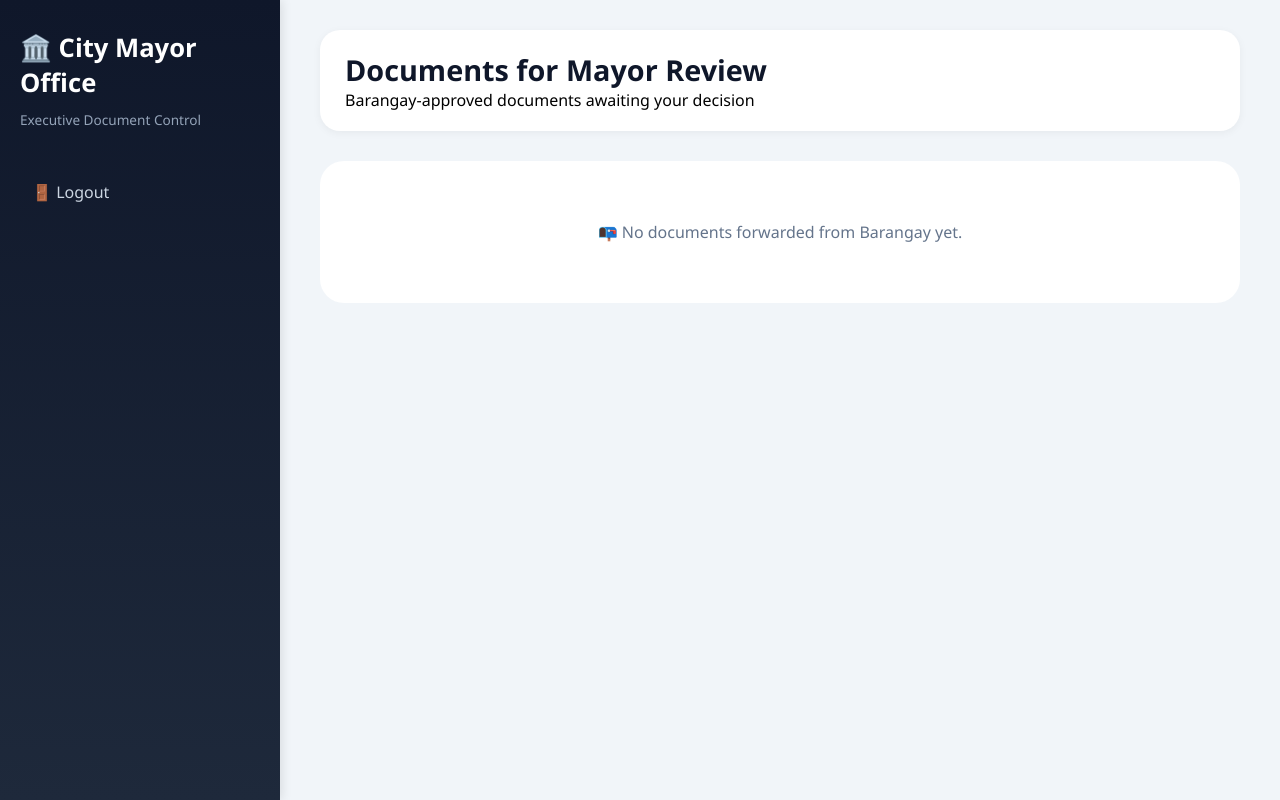
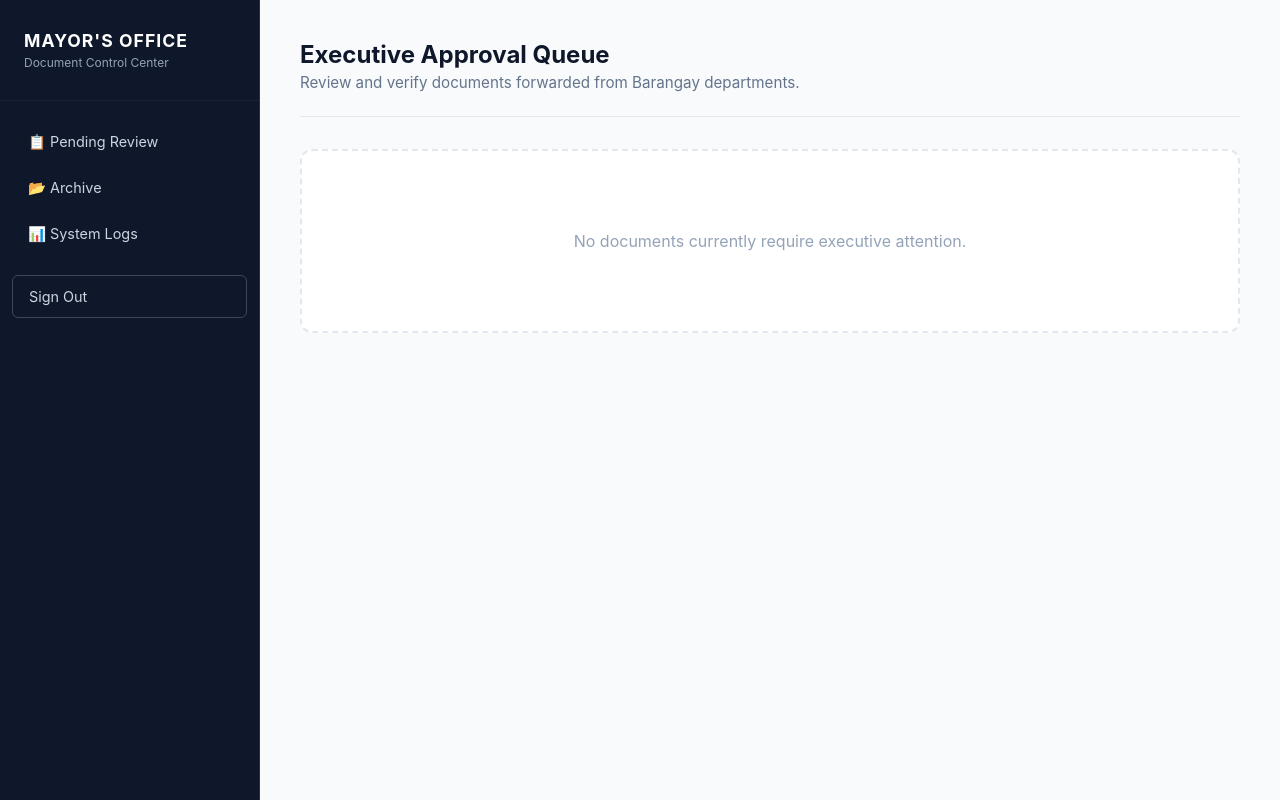
Before and after one commit to anj034542-star/AADS, a Flask app: template templates/2admindashboard.html in a window 1280 px wide. Run offline with Flask 3, Linux system fonts and the light colour scheme; the template is opened without the code that fills it, so the values that code supplies are empty; parts of the project's set-up code (start-up, migrations or seed data) failed here and were passed over.

Commit message:
Update 2admindashboard.html

```diff
--- a/templates/2admindashboard.html
+++ b/templates/2admindashboard.html
@@ -1,10 +1,18 @@
 <!DOCTYPE html>
-<html>
+<html lang="en">
 <head>
     <meta charset="UTF-8">
     <meta name="viewport" content="width=device-width, initial-scale=1.0">
     <title>City Mayor Office - Document Management</title>
     <style>
+        :root {
+            --office-primary: #312e81; /* Indigo 900 */
+            --office-bg: #f8fafc;
+            --sidebar-dark: #0f172a;
+            --border-color: #e2e8f0;
+            --text-main: #1e293b;
+        }
+
         * {
             margin: 0;
             padding: 0;
@@ -12,149 +20,213 @@
         }
 
         body {
-            font-family: 'Segoe UI', Tahoma, Geneva, Verdana, sans-serif;
-            background: #f1f5f9;
+            font-family: 'Inter', -apple-system, BlinkMacSystemFont, "Segoe UI", Roboto, sans-serif;
+            background: var(--office-bg);
+            color: var(--text-main);
             display: flex;
             min-height: 100vh;
         }
 
+        /* Sidebar - Formal Professional */
         .sidebar {
-            width: 280px;
-            background: linear-gradient(180deg, #0f172a, #1e293b);
+            width: 260px;
+            background: var(--sidebar-dark);
             color: white;
-            padding: 30px 20px;
-            box-shadow: 2px 0 10px rgba(0,0,0,0.1);
+            display: flex;
+            flex-direction: column;
+            border-right: 1px solid rgba(255,255,255,0.1);
+        }
+
+        .sidebar-header {
+            padding: 30px 24px;
+            border-bottom: 1px solid rgba(255,255,255,0.05);
         }
 
         .sidebar h2 {
-            font-size: 1.6rem;
-            margin-bottom: 10px;
+            font-size: 1.1rem;
+            letter-spacing: 1px;
+            text-transform: uppercase;
+            font-weight: 700;
         }
 
         .sidebar p {
-            font-size: 0.85rem;
+            font-size: 0.75rem;
             color: #94a3b8;
-            margin-bottom: 40px;
+            margin-top: 4px;
+        }
+
+        .sidebar-nav {
+            padding: 20px 12px;
+            flex-grow: 1;
         }
 
         .sidebar a {
-            display: block;
+            display: flex;
+            align-items: center;
             color: #cbd5e1;
             text-decoration: none;
-            padding: 12px;
-            margin: 8px 0;
-            border-radius: 12px;
+            padding: 12px 16px;
+            margin-bottom: 4px;
+            border-radius: 6px;
+            font-size: 0.9rem;
             transition: 0.2s;
         }
 
         .sidebar a:hover {
-            background: #334155;
+            background: rgba(255,255,255,0.08);
             color: white;
         }
 
+        /* Main Content Workspace */
         .main {
             flex: 1;
-            padding: 30px 40px;
-            overflow-x: auto;
+            padding: 40px;
+            overflow-y: auto;
         }
 
         .header {
-            background: white;
-            padding: 20px 25px;
-            border-radius: 20px;
-            margin-bottom: 30px;
-            box-shadow: 0 2px 8px rgba(0,0,0,0.05);
+            border-bottom: 1px solid var(--border-color);
+            padding-bottom: 24px;
+            margin-bottom: 32px;
         }
 
         .header h1 {
-            font-size: 1.8rem;
-            color: #0f172a;
+            font-size: 1.5rem;
+            font-weight: 700;
+            color: var(--sidebar-dark);
         }
 
+        .header p {
+            font-size: 0.95rem;
+            color: #64748b;
+            margin-top: 4px;
+        }
+
+        /* Document "Folder" Cards */
         .card {
             background: white;
-            border-radius: 20px;
-            padding: 20px;
+            border: 1px solid var(--border-color);
+            border-radius: 8px;
+            padding: 24px;
             margin-bottom: 20px;
-            box-shadow: 0 4px 12px rgba(0,0,0,0.05);
-            border-left: 6px solid #8b5cf6;
-            transition: 0.2s;
+            transition: box-shadow 0.2s;
         }
 
         .card:hover {
-            transform: translateY(-2px);
-            box-shadow: 0 8px 20px rgba(0,0,0,0.1);
+            box-shadow: 0 10px 15px -3px rgba(0, 0, 0, 0.05);
+        }
+
+        .card-top {
+            display: flex;
+            justify-content: space-between;
+            align-items: flex-start;
+            margin-bottom: 12px;
         }
 
         .card h3 {
-            margin-bottom: 10px;
-            color: #1e293b;
+            font-size: 1.1rem;
+            font-weight: 600;
+            color: var(--sidebar-dark);
+        }
+
+        .tracking-label {
+            font-family: monospace;
+            font-size: 0.85rem;
+            background: #f1f5f9;
+            padding: 4px 8px;
+            border-radius: 4px;
+            color: #475569;
         }
 
         .card p {
+            font-size: 0.95rem;
             color: #475569;
+            line-height: 1.5;
             margin: 8px 0;
         }
 
+        /* Office Status Tags */
         .status {
-            font-weight: bold;
+            font-size: 0.7rem;
+            font-weight: 700;
+            text-transform: uppercase;
+            letter-spacing: 0.05em;
+            padding: 4px 10px;
+            border-radius: 4px;
             display: inline-block;
-            padding: 4px 12px;
-            border-radius: 20px;
-            font-size: 0.75rem;
-            margin: 10px 0;
+            margin: 12px 0;
         }
 
-        .status-pending { background: #fef9c3; color: #854d0e; }
-        .status-approved { background: #dcfce7; color: #166534; }
-        .status-declined { background: #fee2e2; color: #991b1b; }
+        .status-pending { background: #fef3c7; color: #92400e; border: 1px solid #fcd34d; }
+        .status-approved { background: #dcfce7; color: #166534; border: 1px solid #86efac; }
+        .status-declined { background: #fee2e2; color: #991b1b; border: 1px solid #fecaca; }
+
+        /* Professional Action Buttons */
+        .action-bar {
+            margin-top: 16px;
+            padding-top: 16px;
+            border-top: 1px solid #f1f5f9;
+            display: flex;
+            gap: 12px;
+        }
 
         .btn {
-            padding: 8px 16px;
-            border: none;
-            border-radius: 40px;
+            padding: 10px 20px;
+            border: 1px solid var(--border-color);
+            border-radius: 6px;
             cursor: pointer;
+            font-size: 0.85rem;
             font-weight: 600;
-            margin-right: 10px;
-            transition: 0.2s;
+            transition: all 0.2s;
         }
 
-        .btn-open { background: #8b5cf6; color: white; }
-        .btn-approve { background: #22c55e; color: white; }
-        .btn-decline { background: #ef4444; color: white; }
+        .btn-open { background: white; color: var(--office-primary); }
+        .btn-open:hover { background: #f8fafc; border-color: var(--office-primary); }
 
-        .btn:hover { opacity: 0.85; transform: translateY(-1px); }
+        .btn-approve { background: var(--office-primary); color: white; border: none; }
+        .btn-approve:hover { background: #1e1b4b; }
+
+        .btn-decline { background: white; color: #dc2626; border-color: #fca5a5; }
+        .btn-decline:hover { background: #fef2f2; }
 
         .empty-state {
             text-align: center;
-            padding: 60px;
+            padding: 80px 40px;
             background: white;
-            border-radius: 24px;
-            color: #64748b;
+            border: 2px dashed var(--border-color);
+            border-radius: 12px;
+            color: #94a3b8;
         }
 
         @media (max-width: 768px) {
             body { flex-direction: column; }
-            .sidebar { width: 100%; text-align: center; }
+            .sidebar { width: 100%; }
             .main { padding: 20px; }
         }
     </style>
 </head>
 <body>
 
-<div class="sidebar">
-    <h2>🏛️ City Mayor Office</h2>
-    <p>Executive Document Control</p>
-    <a href="/logout">🚪 Logout</a>
-</div>
+<aside class="sidebar">
+    <div class="sidebar-header">
+        <h2>Mayor's Office</h2>
+        <p>Document Control Center</p>
+    </div>
+    <nav class="sidebar-nav">
+        <a href="#">📋 Pending Review</a>
+        <a href="#">📂 Archive</a>
+        <a href="#">📊 System Logs</a>
+        <a href="/logout" style="margin-top: 20px; border: 1px solid rgba(255,255,255,0.2)">Sign Out</a>
+    </nav>
+</aside>
 
-<div class="main">
+<main class="main">
     <div class="header">
-        <h1>Documents for Mayor Review</h1>
-        <p>Barangay-approved documents awaiting your decision</p>
+        <h1>Executive Approval Queue</h1>
+        <p>Review and verify documents forwarded from Barangay departments.</p>
     </div>
     <div id="docList"></div>
-</div>
+</main>
 
 <script>
     function loadDocs() {
@@ -163,28 +235,30 @@
             .then(data => {
                 const container = document.getElementById('docList');
                 if (!data.length) {
-                    container.innerHTML = '<div class="empty-state">📭 No documents forwarded from Barangay yet.</div>';
+                    container.innerHTML = '<div class="empty-state">No documents currently require executive attention.</div>';
                     return;
                 }
                 container.innerHTML = '';
                 data.forEach(doc => {
                     let statusClass = 'status-pending';
-                    let statusText = doc.status || 'PENDING';
+                    let statusText = doc.status || 'PENDING REVIEW';
                     if (doc.status.includes('APPROVED')) statusClass = 'status-approved';
                     if (doc.status.includes('DECLINED')) statusClass = 'status-declined';
 
                     const card = document.createElement('div');
                     card.className = 'card';
                     card.innerHTML = `
-                        <h3>${escapeHtml(doc.title)}</h3>
-                        <p><strong>Tracking ID:</strong> ${doc.tracking_id}</p>
+                        <div class="card-top">
+                            <h3>${escapeHtml(doc.title)}</h3>
+                            <span class="tracking-label">ID: ${doc.tracking_id}</span>
+                        </div>
                         <p>${escapeHtml(doc.desc)}</p>
-                        <p><strong>Submitted to:</strong> ${doc.office}</p>
-                        <p><strong>Status:</strong> <span class="status ${statusClass}">${statusText}</span></p>
-                        <div>
-                            <button class="btn btn-open" onclick="openFile('${doc.filename}')">📂 Open File</button>
-                            <button class="btn btn-approve" onclick="approve('${doc.filename}')">✅ Approve</button>
-                            <button class="btn btn-decline" onclick="decline('${doc.filename}')">❌ Decline</button>
+                        <p style="font-size: 0.85rem; color: #94a3b8;">Forwarded by: ${doc.office}</p>
+                        <span class="status ${statusClass}">${statusText}</span>
+                        <div class="action-bar">
+                            <button class="btn btn-open" onclick="openFile('${doc.filename}')">View Full File</button>
+                            <button class="btn btn-approve" onclick="approve('${doc.filename}')">Approve Entry</button>
+                            <button class="btn btn-decline" onclick="decline('${doc.filename}')">Decline Entry</button>
                         </div>
                     `;
                     container.appendChild(card);
@@ -202,9 +276,9 @@
     }
 
     function decline(filename) {
-        let reason = prompt("Please enter the reason for declining this document:");
+        let reason = prompt("State official reason for declining:");
         if (reason === null) return;
-        if (reason.trim() === "") reason = "No reason provided";
+        if (reason.trim() === "") reason = "Documentation requirements not met";
         fetch(`/mayor/decline/${filename}`, {
             method: 'POST',
             headers: { 'Content-Type': 'application/json' },
```
